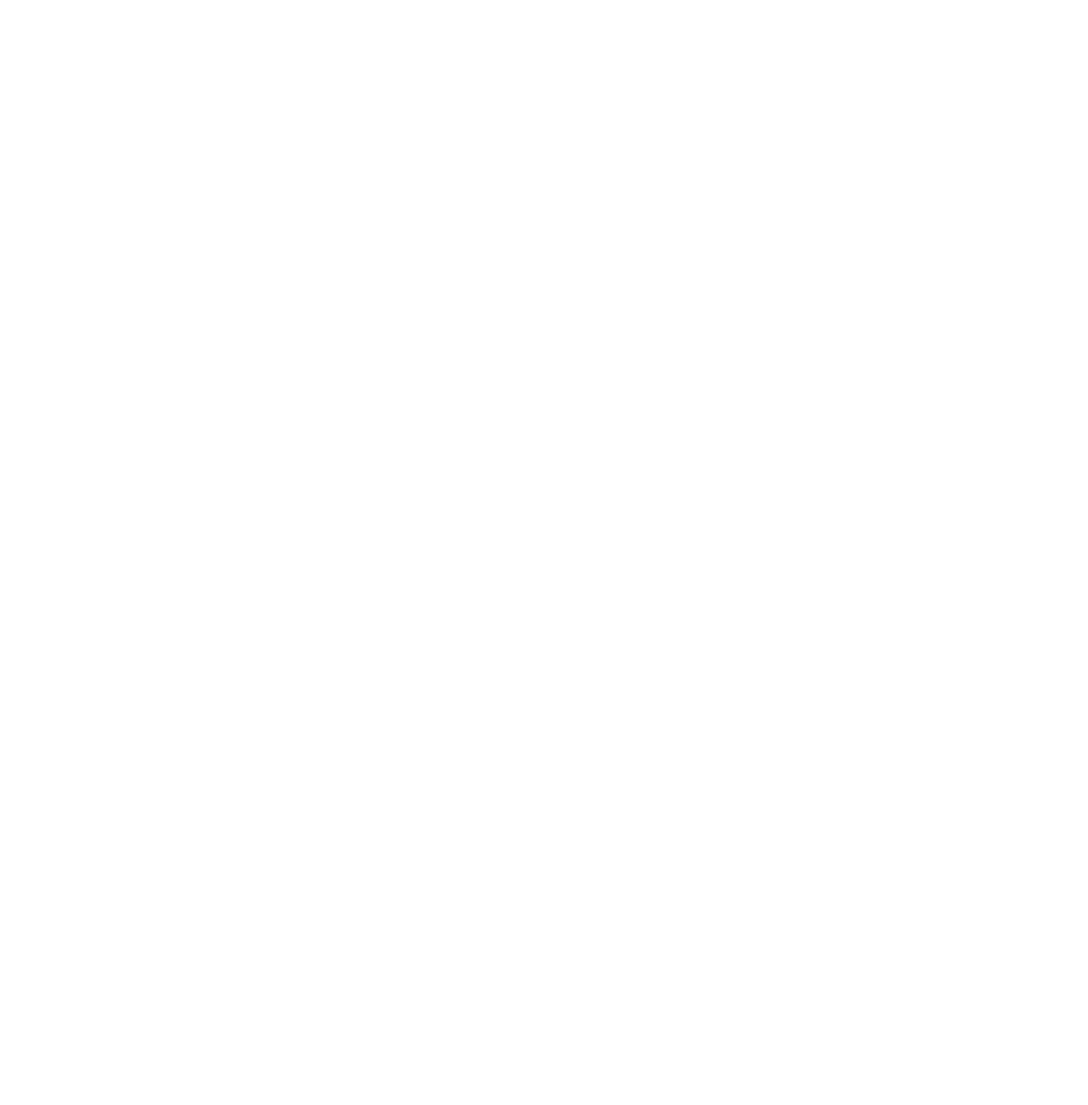
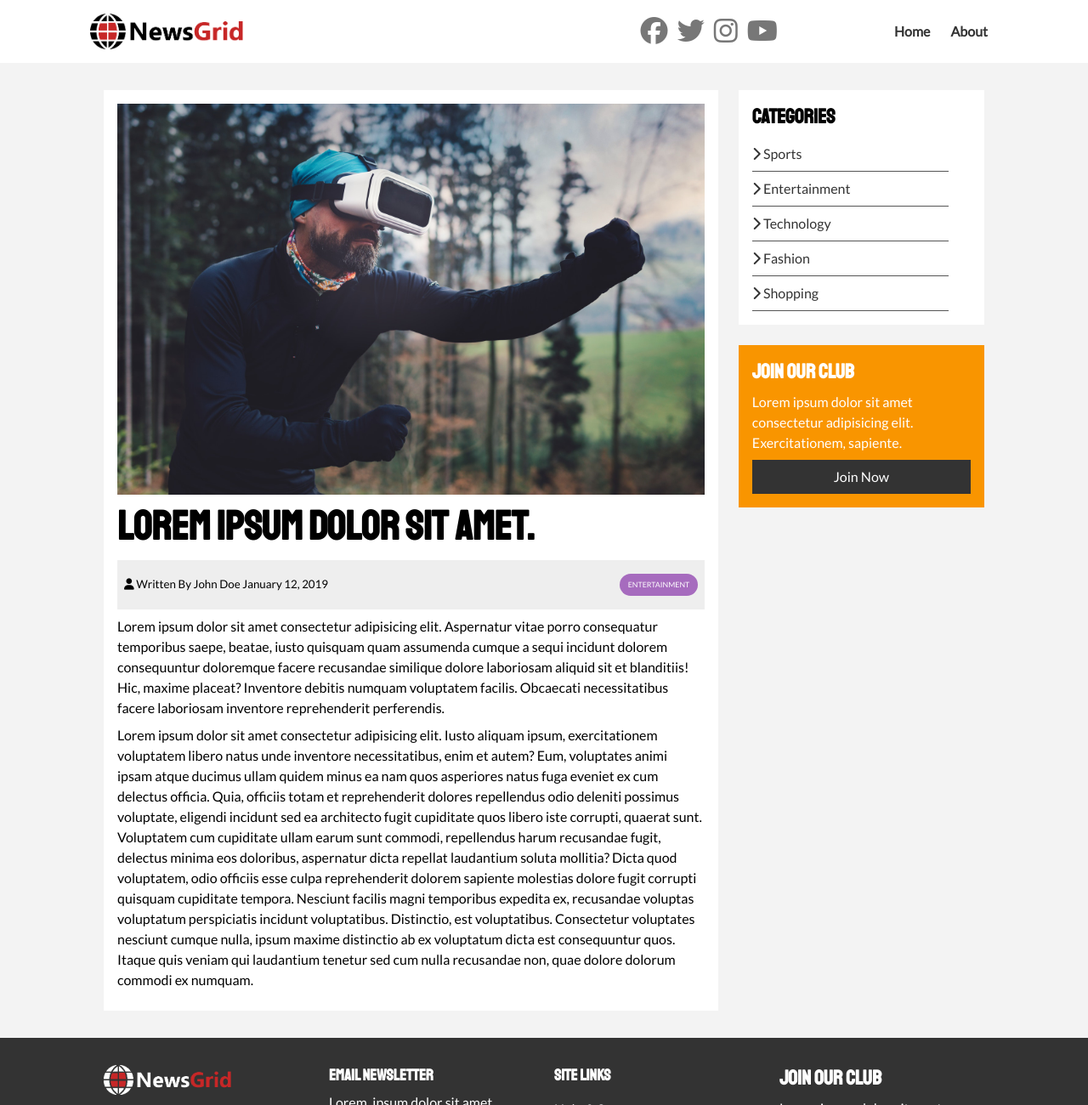
Before and after one commit to Maarten079/newsgrid_website, a plain HTML site: page article.html in a window 1280 px wide. Shown: the top 1300 px of the page at 85% size. Before the commit the page ends 800 px from the top, so only its background shows below. Drawn offline with Linux system fonts and the light colour scheme.

Commit message:
added article

```diff
--- a/article.html
+++ b/article.html
@@ -0,0 +1,132 @@
+<!DOCTYPE html>
+<html lang="en">
+
+<head>
+  <meta charset="UTF-8">
+  <meta name="viewport" content="width=device-width, initial-scale=1.0">
+  <meta http-equiv="X-UA-Compatible" content="ie=edge">
+  <title>NewsGrid | Some Article</title>
+  <!-- Fonts -->
+  <link href="https://fonts.googleapis.com/css?family=Lato|Staatliches&display=swap" rel="stylesheet">
+
+  <!-- Stylesheets -->
+  <link rel="stylesheet" href="css/style.css">
+  <link rel="stylesheet" media="screen and (max-width: 768px)" href="css/mobile.css">
+
+  <!-- Font Awesome -->
+  <script src="https://kit.fontawesome.com/0e6aa947c4.js"></script>
+
+  <!-- Favicon -->
+  <link rel="shortcut icon" type="image/x-icon" href="favicon.ico">
+
+</head>
+
+<body>
+  <nav id="main-nav">
+    <div class="container">
+      <img src="/img/logo.png" alt="NewsGrid" class="logo">
+      <div class="social">
+        <a href="http://facebook.com" target="_blank"><i class="fab fa-facebook fa-2x"></i></a>
+        <a href="http://twitter.com" target="_blank"><i class="fab fa-twitter fa-2x"></i></a>
+        <a href="http://instagram.com" target="_blank"><i class="fab fa-instagram fa-2x"></i></a>
+        <a href="http://youtube.com" target="_blank"><i class="fab fa-youtube fa-2x"></i></a>
+      </div>
+      <ul>
+        <li><a href="index.html" class="">Home</a></li>
+        <li><a href="about.html" class="">About</a></li>
+      </ul>
+    </div>
+  </nav>
+
+  <!-- Article -->
+  <section id="article">
+    <div class="container">
+      <div class="page-container">
+        <article class="card">
+          <img src="/img/articles/ent1.jpg" alt="Entertainment">
+          <h1 class="l-heading">Lorem ipsum dolor sit amet.</h1>
+          <div class="meta">
+            <small>
+              <i class="fas fa-user"></i> Written By John Doe January 12, 2019
+            </small>
+            <div class="category category-ent">Entertainment</div>
+          </div>
+          <p>Lorem ipsum dolor sit amet consectetur adipisicing elit. Aspernatur vitae porro consequatur temporibus
+            saepe, beatae, iusto quisquam quam assumenda cumque a sequi incidunt dolorem consequuntur doloremque facere
+            recusandae similique dolore laboriosam aliquid sit et blanditiis! Hic, maxime placeat? Inventore debitis
+            numquam voluptatem facilis. Obcaecati necessitatibus facere laboriosam inventore reprehenderit perferendis.
+          </p>
+          <p>Lorem ipsum dolor sit amet consectetur adipisicing elit. Iusto aliquam ipsum, exercitationem voluptatem
+            libero natus unde inventore necessitatibus, enim et autem? Eum, voluptates animi ipsam atque ducimus ullam
+            quidem minus ea nam quos asperiores natus fuga eveniet ex cum delectus officia. Quia, officiis totam et
+            reprehenderit dolores repellendus odio deleniti possimus voluptate, eligendi incidunt sed ea architecto
+            fugit cupiditate quos libero iste corrupti, quaerat sunt. Voluptatem cum cupiditate ullam earum sunt
+            commodi, repellendus harum recusandae fugit, delectus minima eos doloribus, aspernatur dicta repellat
+            laudantium soluta mollitia? Dicta quod voluptatem, odio officiis esse culpa reprehenderit dolorem sapiente
+            molestias dolore fugit corrupti quisquam cupiditate tempora. Nesciunt facilis magni temporibus expedita ex,
+            recusandae voluptas voluptatum perspiciatis incidunt voluptatibus. Distinctio, est voluptatibus. Consectetur
+            voluptates nesciunt cumque nulla, ipsum maxime distinctio ab ex voluptatum dicta est consequuntur quos.
+            Itaque quis veniam qui laudantium tenetur sed cum nulla recusandae non, quae dolore dolorum commodi ex
+            numquam.</p>
+        </article>
+        <aside id="categories" class="card">
+          <h2>Categories</h2>
+          <ul class="list">
+            <li><a href="#"><i class="fas fa-chevron-right"></i> Sports</a></li>
+            <li><a href="#"><i class="fas fa-chevron-right"></i> Entertainment</a></li>
+            <li><a href="#"><i class="fas fa-chevron-right"></i> Technology</a></li>
+            <li><a href="#"><i class="fas fa-chevron-right"></i> Fashion</a></li>
+            <li><a href="#"><i class="fas fa-chevron-right"></i> Shopping</a></li>
+          </ul>
+        </aside>
+
+
+        <aside class="card bg-secondary">
+          <h2>Join Our Club</h2>
+          <p>Lorem ipsum dolor sit amet consectetur adipisicing elit. Exercitationem, sapiente.</p>
+          <a href="#" class="btn btn-dark btn-block">Join Now</a>
+        </aside>
+      </div>
+    </div>
+  </section>
+
+  <!-- Footer -->
+  <footer id="main-footer" class="py-2">
+    <div class="container footer-container">
+      <div>
+        <img src="img/logo_light.png" alt="NewsGrid">
+        <p>Lorem ipsum dolor, sit amet consectetur adipisicing elit. Rerum quibusdam doloribus facilis! Necessitatibus
+          numquam facere aliquam magni quam enim earum.</p>
+      </div>
+      <div>
+        <h3>Email Newsletter</h3>
+        <p>Lorem, ipsum dolor sit amet consectetur adipisicing elit.</p>
+        <form action="process.php">
+          <input type="email" name="email" id="email" placeholder="Enter Email...">
+          <input type="submit" value="Subscribe" class="btn btn-primary">
+        </form>
+      </div>
+      <div>
+        <h3>Site Links</h3>
+        <ul class="list">
+          <li><a href="#">Help & Support</a></li>
+          <li><a href="#">Privacy policy</a></li>
+          <li><a href="#">About us</a></li>
+          <li><a href="#">Contact</a></li>
+        </ul>
+      </div>
+      <div>
+        <h2>Join Our Club</h2>
+        <p>Lorem ipsum dolor, sit amet consectetur adipisicing elit. Voluptatem, libero.</p>
+        <a href="#" class="btn btn-secondary">Join Now</a>
+      </div>
+      <div>
+        <p>
+          Copyright &copy; 2019, All Rights Reserved
+        </p>
+      </div>
+    </div>
+  </footer>
+</body>
+
+</html>
--- a/css/style.css
+++ b/css/style.css
@@ -117,6 +117,10 @@ p {
 .p-1 { padding: 1.5rem; }
 .p-2 { padding: 2rem; }
 .p-3 { padding: 3rem; }
+
+.l-heading {
+  font-size: 3rem;
+}
 
 .list li {
   padding: .5rem 0;
@@ -259,6 +263,19 @@ p {
   grid-column: 2 / span 2;
 }
 
+/* Article */
+#article .meta {
+  display: flex;
+  justify-content: space-between;
+  align-items: center;
+  background: #eee;
+  padding: 0.5rem;
+}
+
+#article .meta .category {
+  margin-top: 0.5rem;
+}
+
 /* Footer */
 #main-footer  {
   background: var(--dark-color);
```
